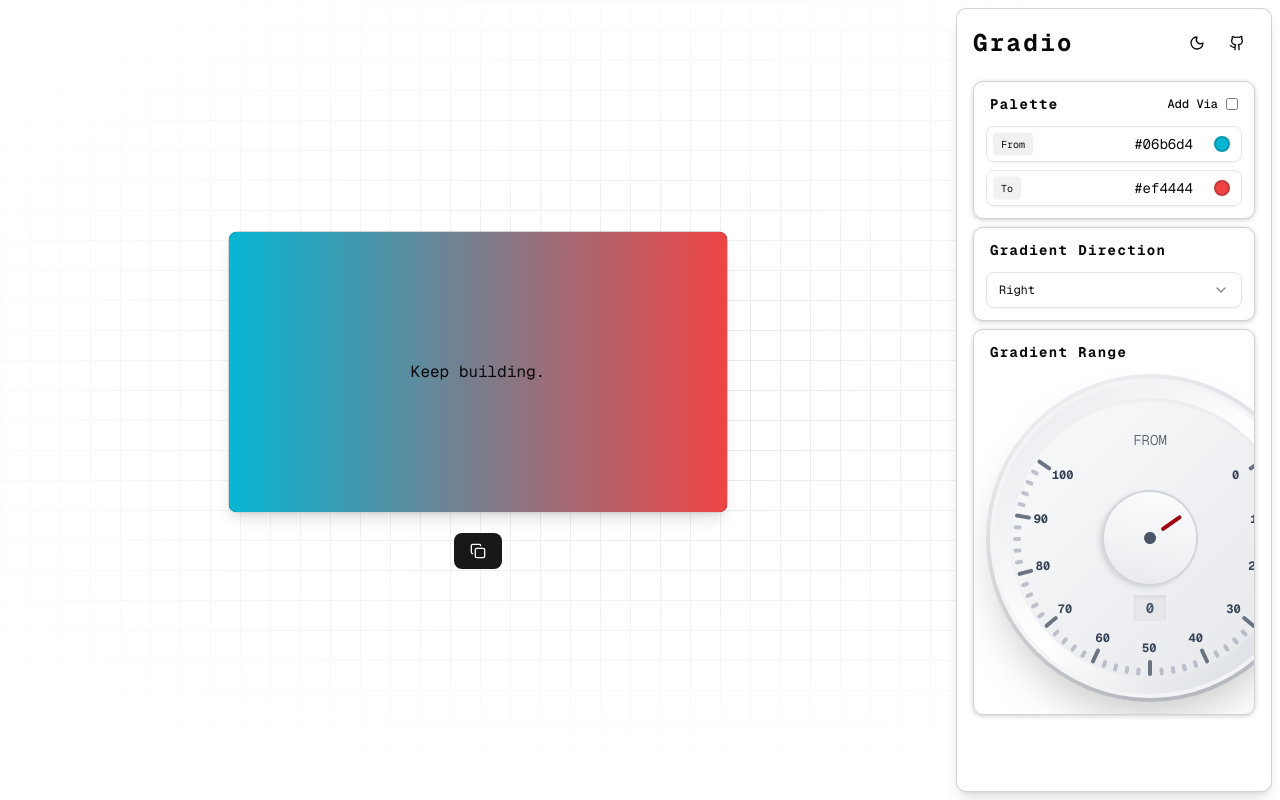
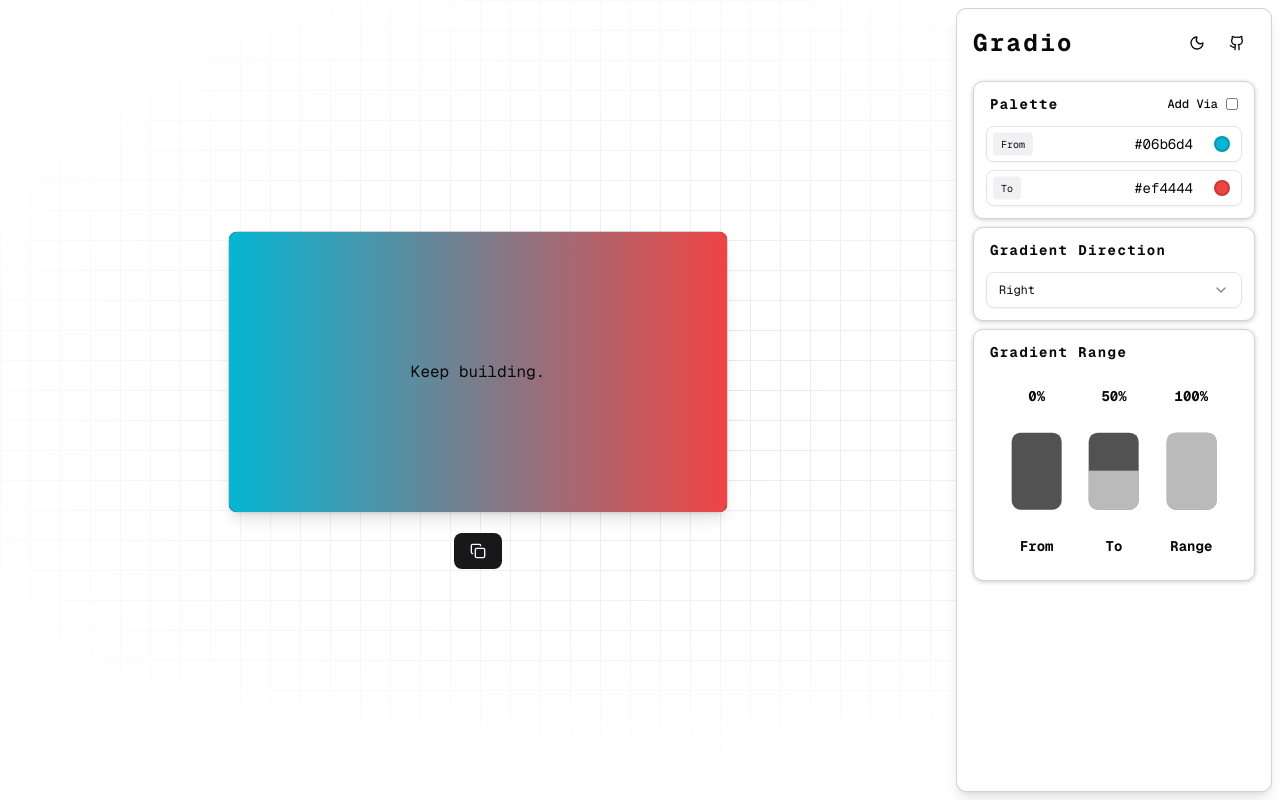
Before and after one commit to faisal004/gradients, a Next.js app: page / in a window 1280 px wide. Built offline with nearby package versions, Linux system fonts and the light colour scheme.

Commit message:
add : slider done

```diff
--- a/src/app/globals.css
+++ b/src/app/globals.css
@@ -166,3 +166,81 @@ html {
     transform: scale(1) rotateY(calc(var(--sr) + 180deg));
   }
 }
+
+.slider {
+  /* slider */
+  --slider-width: 100%;
+  --slider-height:50px;
+  --slider-bg: rgb(82, 82, 82);
+  --slider-border-radius: 9px;
+  /* level */
+  --level-color: rgb(255, 255, 255, 0.6);
+  --level-transition-duration: 0.1s;
+  /* icon */
+  --icon-margin: 15px;
+  --icon-color: var(--slider-bg);
+  --icon-size: 25px;
+}
+
+.slider {
+  position: relative;
+  cursor: pointer;
+  display: -webkit-inline-box;
+  display: -ms-inline-flexbox;
+  display: inline-flex;
+  -webkit-box-orient: horizontal;
+  -webkit-box-direction: reverse;
+  -ms-flex-direction: row-reverse;
+  flex-direction: row-reverse;
+  -webkit-box-align: center;
+  -ms-flex-align: center;
+  align-items: center;
+}
+
+.slider .volume {
+  display: inline-block;
+  vertical-align: top;
+  margin-right: var(--icon-margin);
+  color: var(--icon-color);
+  width: var(--icon-size);
+  height: auto;
+  position: absolute;
+  left: 0;
+  pointer-events: none;
+}
+
+.slider .level {
+  -webkit-appearance: none;
+  -moz-appearance: none;
+  appearance: none;
+  width: var(--slider-width);
+  height: var(--slider-height);
+  background: var(--slider-bg);
+  overflow: hidden;
+  border-radius: var(--slider-border-radius);
+  -webkit-transition: height var(--level-transition-duration);
+  -o-transition: height var(--level-transition-duration);
+  transition: height var(--level-transition-duration);
+  cursor: inherit;
+  transform: rotate(270deg);
+}
+
+.slider .level::-webkit-slider-thumb {
+  -webkit-appearance: none;
+  width: 0;
+  height: 0;
+  -webkit-box-shadow: -200px 0 0 200px var(--level-color);
+  box-shadow: -200px 0 0 200px var(--level-color);
+}
+.slider .level::-moz-range-thumb {
+  width: 0;
+  height: 0;
+  border-radius: 0;
+  border: none;
+  box-shadow: -200px 0 0 200px var(--level-color);
+}
+
+
+.no-scrollbar::-webkit-scrollbar {
+  display: none;
+}
--- a/src/app/page.tsx
+++ b/src/app/page.tsx
@@ -1,12 +1,10 @@
 
-"use client"
 import GradientScreen from "@/components/gradient-screen";
-import KnobWidget from "@/components/knob";
 import RightSidebar from "@/components/right-sidebar";
 
 export default function Home() {
   return (
-    <div className="h-screen grid md:grid-cols-12 w-full p-2 space-x-2  relative font-mono">
+    <div className="h-screen grid grid-rows-2 md:grid-rows-1 md:grid-cols-12 w-full p-2 space-x-2 relative font-mono">
       <div
         className="absolute inset-0
       bg-[linear-gradient(to_right,#e5e7eb_1px,transparent_1px),linear-gradient(to_bottom,#e5e7eb_1px,transparent_1px)]
@@ -15,11 +13,11 @@ export default function Home() {
       mask-r-from-80% mask-b-from-80% mask-radial-from-0% mask-radial-to-90%"
       ></div>
 
-      <div className=" md:col-span-9 z-10">
+      <div className="row-span-1 md:col-span-9 z-10">
         <GradientScreen />
 
       </div>
-      <div className=" md:col-span-3 z-10 dark:bg-[var(--brand)] bg-[var(--brand)]  border border-zinc-800/20 dark:border-zinc-800 rounded-[10px] overflow-hidden shadow-lg p-4">
+      <div className="row-span-1 md:col-span-3 z-10 dark:bg-[var(--brand)] bg-[var(--brand)]  border border-zinc-800/20 dark:border-zinc-800 rounded-[10px] overflow-y-auto shadow-lg p-4 no-scrollbar">
         <RightSidebar />
       </div>
     </div>
--- /dev/null
+++ b/src/components/percentage-slider.tsx
@@ -0,0 +1,33 @@
+"use client"
+
+import { useState } from "react";
+
+interface PercentageSliderProps {
+    label: string;
+defaultValue: number;
+    onChange?: (value: number) => void;
+}
+
+const PercentageSlider = ({ label, defaultValue, onChange }: PercentageSliderProps) => {
+    const [value, setValue] = useState(defaultValue);
+    return (
+        <div className="flex flex-col items-center justify-between w-full h-full  ">
+            <div className="flex flex-col items-center justify-between w-full h-[150px]">
+                <div className="font-bold text-sm">{value}%</div>
+                <label className="slider  flex flex-col items-center justify-center  h-full">
+                    <input type="range" className="level  " onChange={(e) => {
+                        setValue(Number(e.target.value))
+                        onChange?.(Number(e.target.value))
+                    }} value={value} />
+
+                </label>
+            </div>
+
+            <div>
+                <div className="font-bold text-sm">{label}</div>
+            </div>
+        </div>
+    );
+};
+
+export default PercentageSlider;
--- a/src/components/rightSidebar/gradient-rage.tsx
+++ b/src/components/rightSidebar/gradient-rage.tsx
@@ -1,18 +1,10 @@
 "use client"
 import { useGradientStore } from "../../store/gradient-store"
-import {
-    Select,
-    SelectContent,
-    SelectItem,
-    SelectTrigger,
-    SelectValue,
-} from "@/components/ui/select"
-import { CSS_DIRECTION_VALUES } from "@/lib/data/directions"
-import KnobWidget from "../knob"
+
+import AnimatedSlider from "../percentage-slider"
 
 const GradientRange = () => {
-    const setDirection = useGradientStore(s => s.setDirection);
-    const direction = useGradientStore(s => s.direction);
+
     return (
 
         <div className="flex flex-col gap-3 w-full border border-zinc-800/20 dark:border-zinc-800 rounded-[10px] overflow-hidden shadow-[0_1px_5px_rgb(0,0,0,0.2)] p-3">
@@ -22,8 +14,10 @@ const GradientRange = () => {
                 </div>
 
             </div>
-            <div className="flex flex-col gap-2 w-full">
-             <KnobWidget label="From" percentage={0} onChange={ (value) => console.log(value)} />
+            <div className="flex h-full   w-full p-3">
+                <AnimatedSlider label="From" defaultValue={0} onChange={(value) => console.log(value)} />
+                <AnimatedSlider label="To" defaultValue={50} onChange={(value) => console.log(value)} />
+                <AnimatedSlider label="Range" defaultValue={100} onChange={(value) => console.log(value)} />
 
             </div>
         </div>
```
